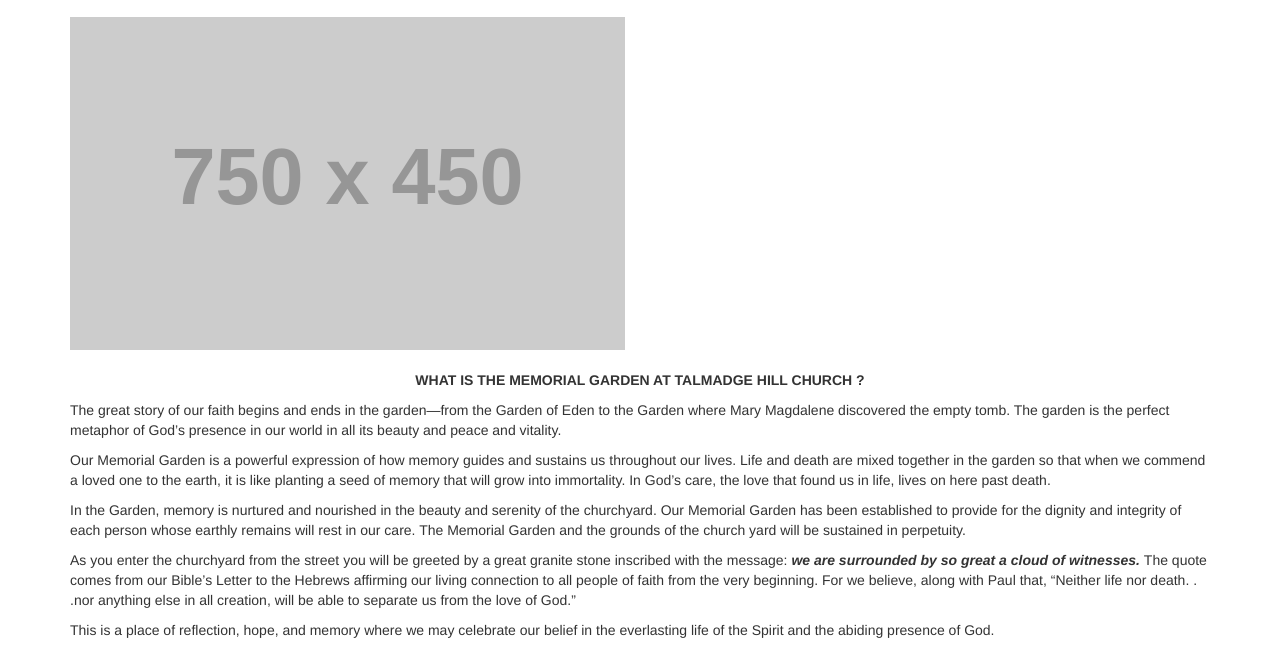
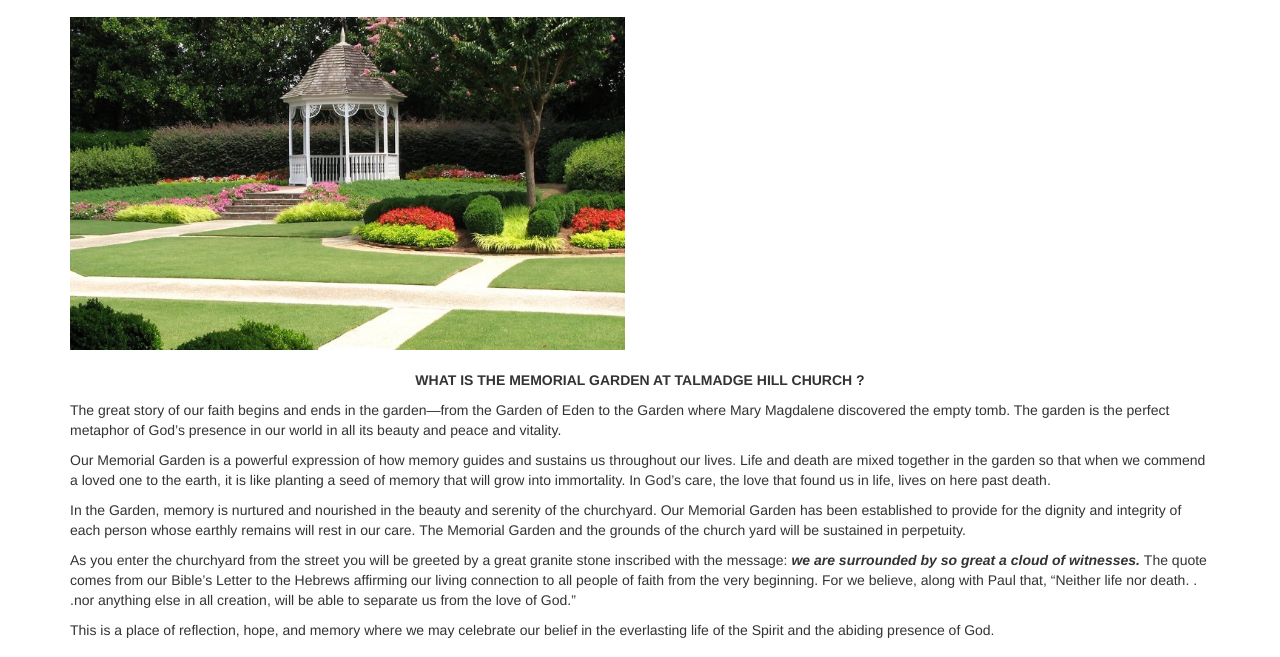
Before and after one commit to TalmadgeHill/TalmadgeHill, a plain HTML site: page garden.html in a window 1280 px wide. Shown: the part 143-800 px from the top of the page. Drawn offline with Linux system fonts and the light colour scheme; placeholder pictures from the web are drawn by us.

Commit message:
Added garden photo

```diff
--- a/garden.html
+++ b/garden.html
@@ -139,7 +139,7 @@
 		<!-- Intro Content -->
 		<div class="row">
 			<div class="col-md-6">
-				<img class="img-responsive" src="http://placehold.it/750x450" alt="">
+				<img class="img-responsive" src="images/garden.jpg" alt="">
 			</div>
 			<div class="col-lg-12">
 				<br>
```
Also changed, not shown: images/garden.jpg (added).
